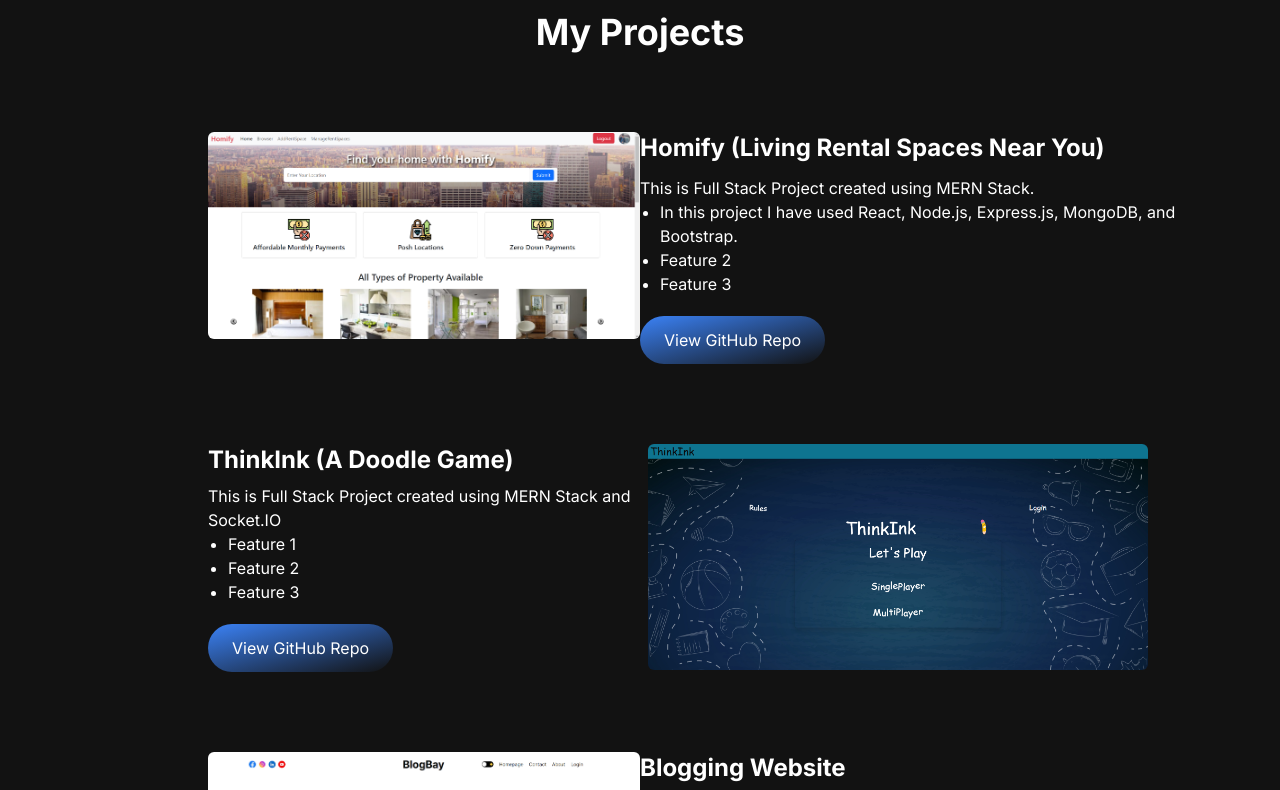
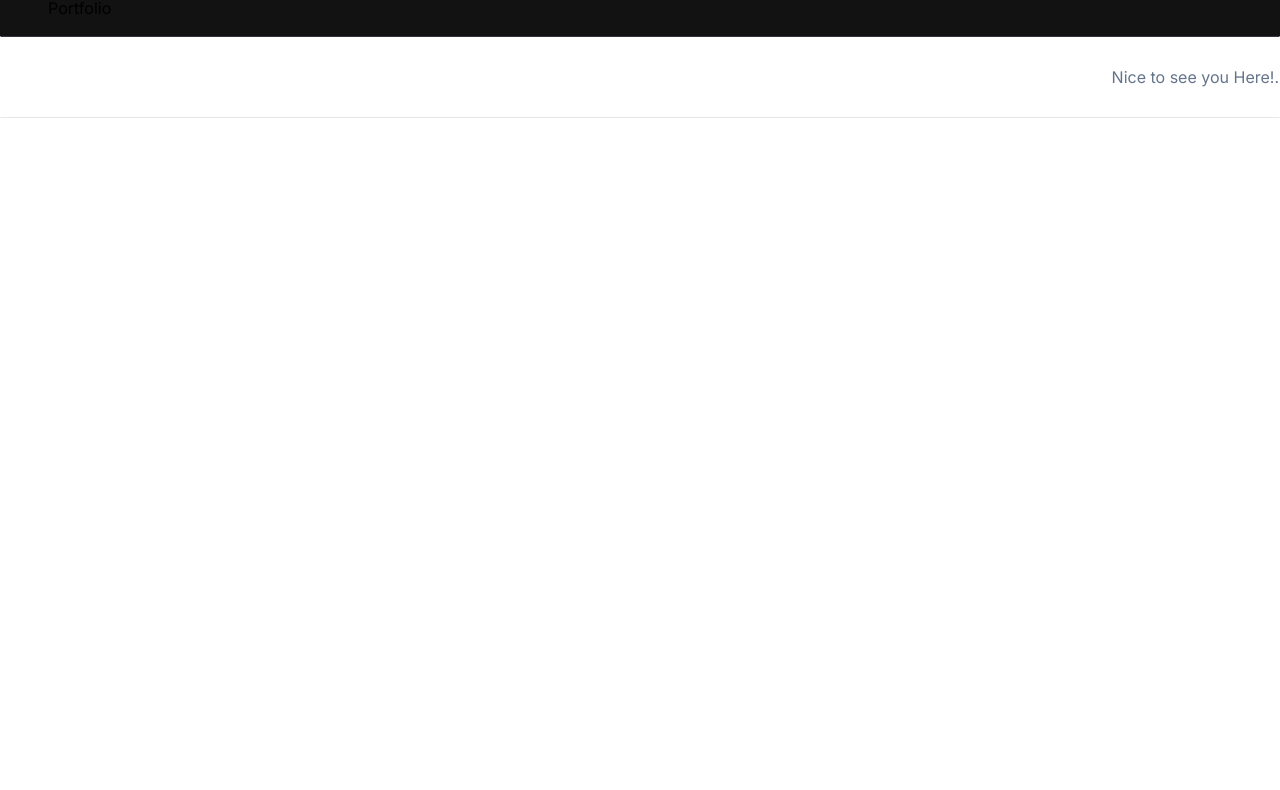
Before and after one commit to Ayush-Maurya-19/portfolio, a Next.js app: page / in a window 1280 px wide. Shown: the part 1119-1909 px from the top of the page. After the commit the page ends 1237 px from the top, so only its background shows below. Built offline with nearby package versions, Linux system fonts and the light colour scheme.

Commit message:
error found in portfolio section

```diff
--- /dev/null
+++ b/src/app/components/Footer.jsx
@@ -0,0 +1,14 @@
+import React from "react";
+
+const Footer = () => {
+  return (
+    <footer className="footer border z-10 border-t-[#33353F] border-l-transparent border-r-transparent text-white">
+      <div className="container pt-7 pb-7 flex justify-between">
+        <span>Ayush Maurya</span>
+        <p className="text-slate-500">Nice to see you Here!.</p>
+      </div>
+    </footer>
+  );
+};
+
+export default Footer;
--- a/src/app/components/Portfolio.jsx
+++ b/src/app/components/Portfolio.jsx
@@ -1,159 +1,9 @@
-"use client";
-import Link from "next/link";
-import React, { useEffect } from "react";
-import ScrollReveal from "scrollreveal";
-
-const projectsData = [
-  {
-    id: 1,
-    title: "Homify (Living Rental Spaces Near You)",
-    description: "This is Full Stack Project created using MERN Stack.",
-    image: "/images/HomePage1.png",
-    feature1:
-      "In this project I have used React, Node.js, Express.js, MongoDB, and Bootstrap.",
-    feature2: "Feature 2",
-    feature3: "Feature 3",
-    gitUrl: "https://github.com/Ayush-Maurya-19/Homify",
-    previewUrl: "/",
-  },
-  {
-    id: 2,
-    title: "ThinkInk (A Doodle Game)",
-    description:
-      "This is Full Stack Project created using MERN Stack and Socket.IO",
-    feature1: "Feature 1",
-    feature2: "Feature 2",
-    feature3: "Feature 3",
-    image: "/images/HomePage2.png",
-    gitUrl: "https://github.com/Ayush-Maurya-19/ThinkInk",
-    previewUrl: "/",
-  },
-  {
-    id: 3,
-    title: "Blogging Website",
-    description: "Project 3 description",
-    feature1: "Feature 1",
-    feature2: "Feature 2",
-    feature3: "Feature 3",
-    image: "/images/HomePage3.png",
-    gitUrl: "https://github.com/Ayush-Maurya-19/BlogBay",
-    previewUrl: "/",
-  },
-  {
-    id: 4,
-    title: "Weather Application",
-    description: "Project 4 description",
-    feature1: "Feature 1",
-    feature2: "Feature 2",
-    feature3: "Feature 3",
-    image: "/images/HomePage4.png",
-    gitUrl: "/",
-    previewUrl: "/",
-  },
-];
+import React from 'react'
 
 const Portfolio = () => {
-  useEffect(() => {
-    const sr = ScrollReveal();
+  return (
+    <div>Portfolio</div>
+  )
+}
 
-    sr.reveal(".project-section:nth-child(odd)", {
-      delay: 200,
-      origin: "left",
-      distance: "100px",
-      duration: 2000,
-      interval: 100,
-    });
-
-    sr.reveal(".project-section:nth-child(even)", {
-      delay: 200,
-      origin: "right",
-      distance: "100px",
-      duration: 2000,
-      interval: 100,
-    });
-  }, []);
-
-  return (
-    <>
-      <h2 className="text-center text-4xl font-bold text-white mt-4 mb-8 md:mb-12">
-        My Projects
-      </h2>
-
-      {projectsData.map((project, index) =>
-        index % 2 === 0 ? (
-          <section key={index} className="text-white project-section mt-20 ">
-            <div className="container mx-auto px-4">
-              <div className="grid grid-flow-row-dense grid-cols-1 md:grid-cols-2">
-                <div className="col-span-1 md:pl-36">
-                  <img
-                    src={project.image}
-                    alt="project"
-                    width="500"
-                    height="500"
-                    className="rounded-md"
-                  />
-                </div>
-                <div className="col-span-1 mt-4 md:mt-0">
-                  <div className="card">
-                    <h3 className="text-2xl font-bold text-white mb-3">
-                      {project.title}
-                    </h3>
-                    <p>{project.description}</p>
-                    <ul className="list-disc ml-5">
-                      <li>{project.feature1}</li>
-                      <li>{project.feature2}</li>
-                      <li>{project.feature3}</li>
-                    </ul>
-                    <Link
-                      href={project.gitUrl}
-                      className="px-6 mt-5 inline-block py-3 w-full sm:w-fit rounded-full mr-4 bg-gradient-to-br from-blue-500 to-black-500 hover:bg-slate-500 text-white"
-                    >
-                      View GitHub Repo
-                    </Link>
-                  </div>
-                </div>
-              </div>
-            </div>
-          </section>
-        ) : (
-          <section key={index} className="text-white mt-20 project-section">
-            <div className="container mx-auto px-4">
-              <div className="grid grid-flow-row-dense gap-4 grid-cols-1 md:grid-cols-2">
-                <div className="col-span-1 order-2 md:order-1 md:ml-36">
-                  <div className="card">
-                    <h3 className="text-2xl font-bold text-white mb-2">
-                      {project.title}
-                    </h3>
-                    <p>{project.description}</p>
-                    <ul className="list-disc ml-5">
-                      <li>{project.feature1}</li>
-                      <li>{project.feature2}</li>
-                      <li>{project.feature3}</li>
-                    </ul>
-                    <Link
-                      href={project.gitUrl}
-                      className="px-6 mt-5 inline-block py-3 w-full sm:w-fit rounded-full mr-4 bg-gradient-to-br from-blue-500 to-black-500 hover:bg-slate-500 text-white"
-                    >
-                      View GitHub Repo
-                    </Link>
-                  </div>
-                </div>
-                <div className="col-span-1 order-1 md:order-2 mt-4 md:mt-0">
-                  <img
-                    src={project.image}
-                    alt="project"
-                    width="500"
-                    height="500"
-                    className="rounded-md"
-                  />
-                </div>
-              </div>
-            </div>
-          </section>
-        )
-      )}
-    </>
-  );
-};
-
-export default Portfolio;
+export default Portfolio
--- a/src/app/layout.js
+++ b/src/app/layout.js
@@ -1,6 +1,7 @@
 import { Inter } from "next/font/google";
 import "./globals.css";
 import Navbar from "./components/Navbar";
+import Footer from "./components/Footer";
 
 const inter = Inter({ subsets: ["latin"] });
 
@@ -15,6 +16,7 @@ export default function RootLayout({ children }) {
       <body className={inter.className}>
       <Navbar />
         {children}
+        <Footer />
         </body>
     </html>
   );
```
